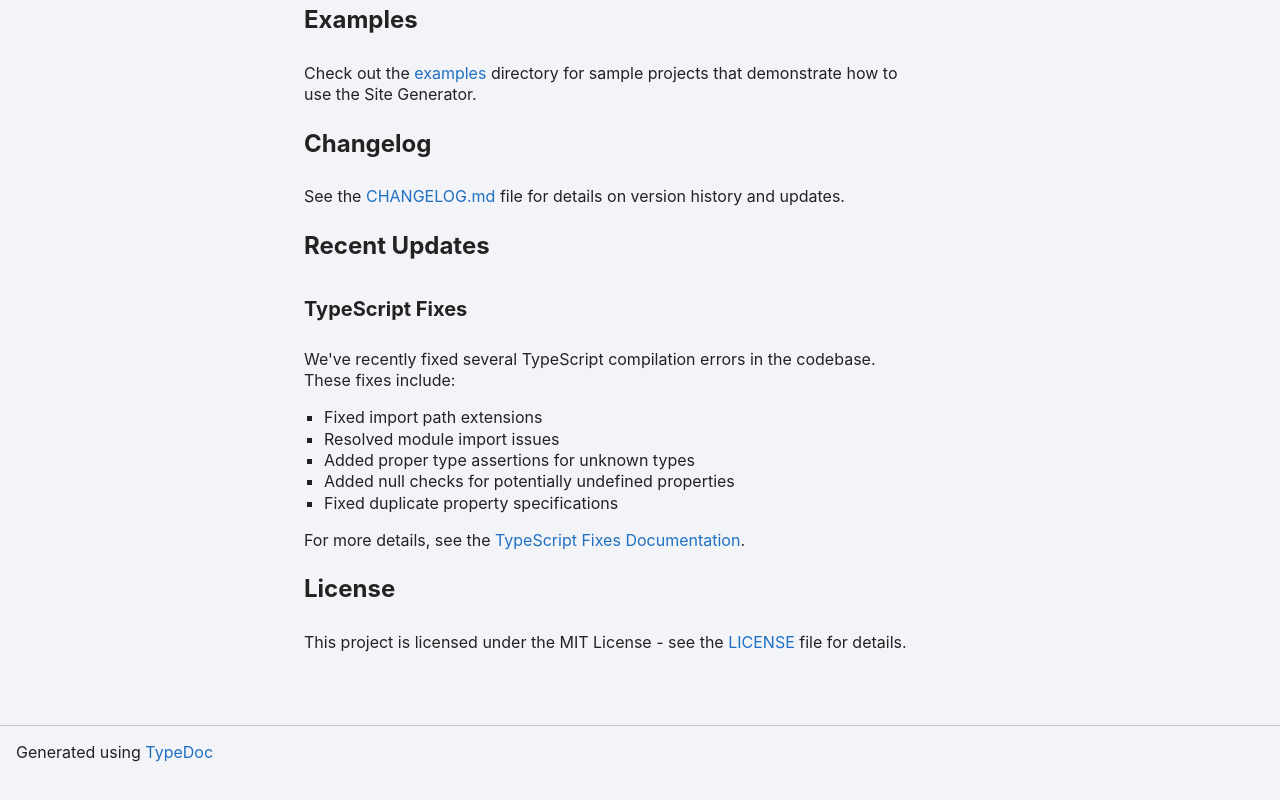
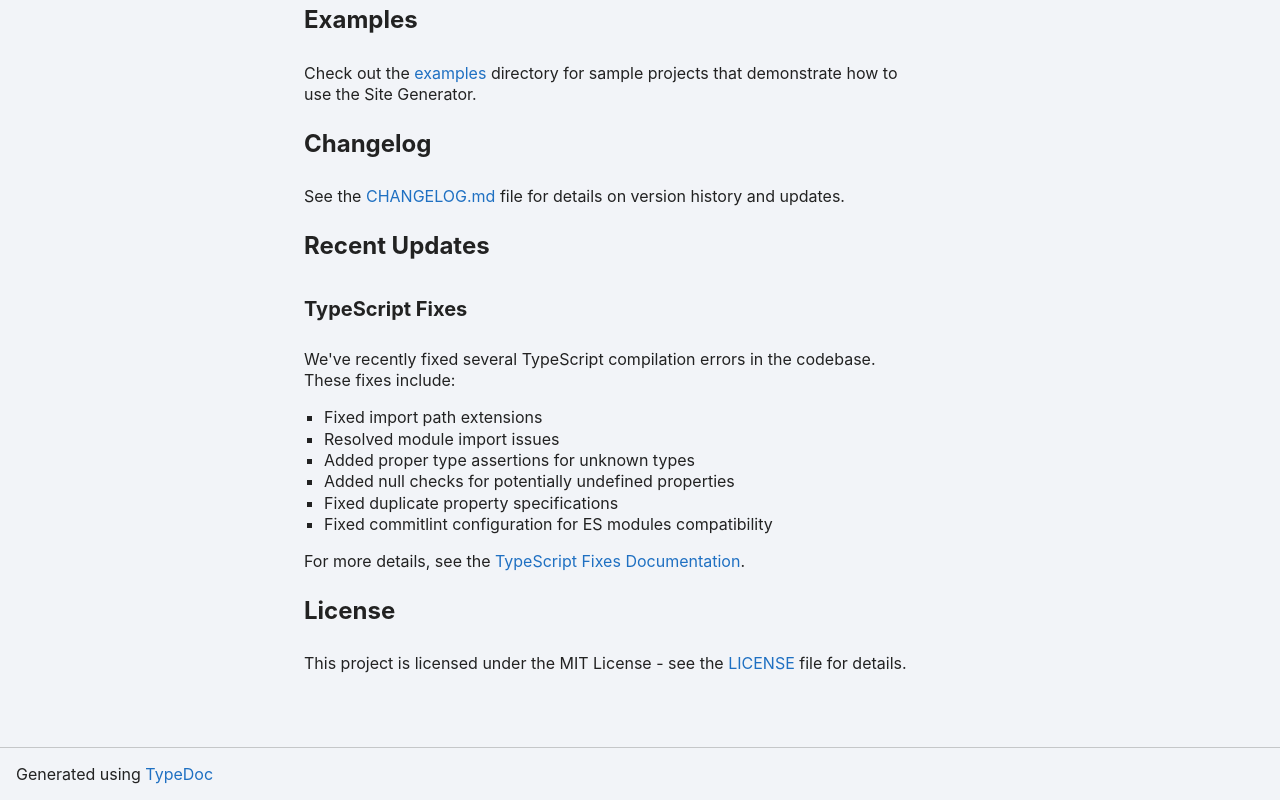
Before and after one commit to Monem-N/site-generator, a website: page docs/api/index.html in a window 1280 px wide. Shown: the part 4463-5263 px from the top of the page. Before the commit the page ends 5241 px from the top, so only its background shows below. Drawn offline with Linux system fonts and the light colour scheme.

Commit message:
docs: update API documentation to reflect recent changes
- Fixed commitlint configuration for ES modules compatibility
- Added proper type assertions for unknown types
- Added null checks for potentially undefined properties
- Fixed duplicate property specifications

For more details, see the TypeScript Fixes Documentation.

```diff
--- a/docs/api/index.html
+++ b/docs/api/index.html
@@ -121,6 +121,7 @@ npm test
 <li>Added proper type assertions for unknown types</li>
 <li>Added null checks for potentially undefined properties</li>
 <li>Fixed duplicate property specifications</li>
+<li>Fixed commitlint configuration for ES modules compatibility</li>
 </ul>
 <p>For more details, see the <a href="media/typescript-fixes.md">TypeScript Fixes Documentation</a>.</p>
 <h2 id="license" class="tsd-anchor-link">License<a href="#license" aria-label="Permalink" class="tsd-anchor-icon"><svg viewBox="0 0 24 24" aria-hidden="true"><use href="assets/icons.svg#icon-anchor"></use></svg></a></h2><p>This project is licensed under the MIT License - see the <a href="media/LICENSE">LICENSE</a> file for details.</p>
```
Also changed, not shown: docs/api/classes/WebsiteGenerator.html (+2 -2 lines).
